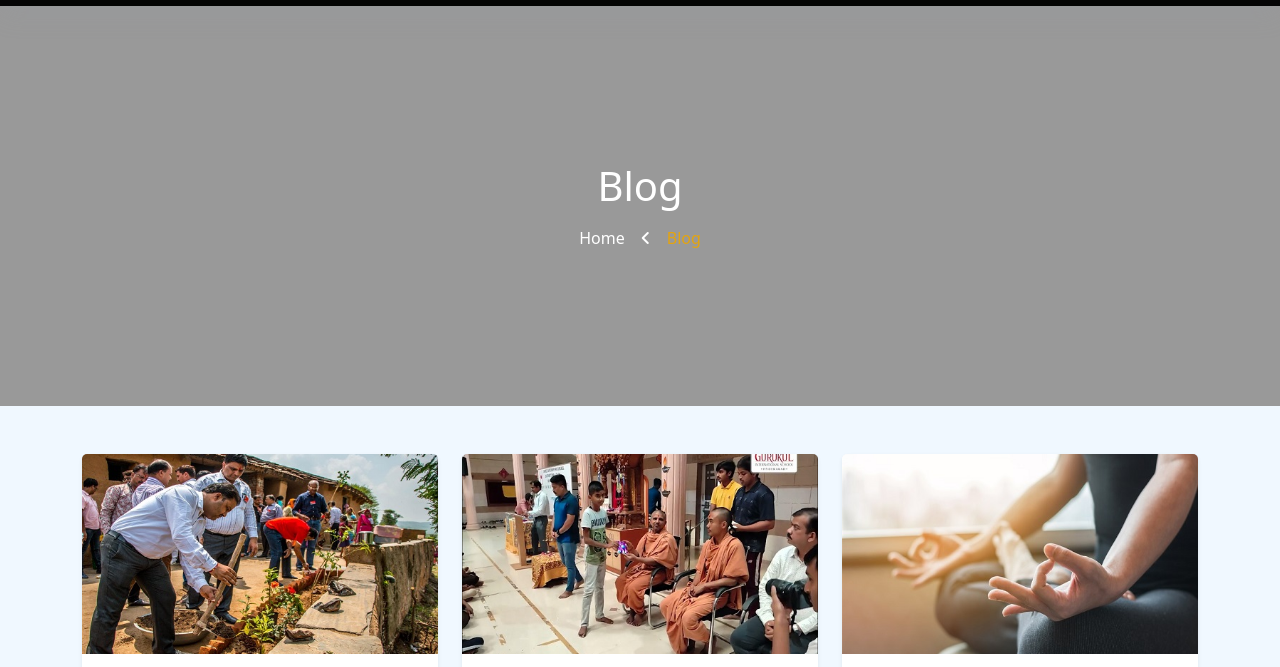
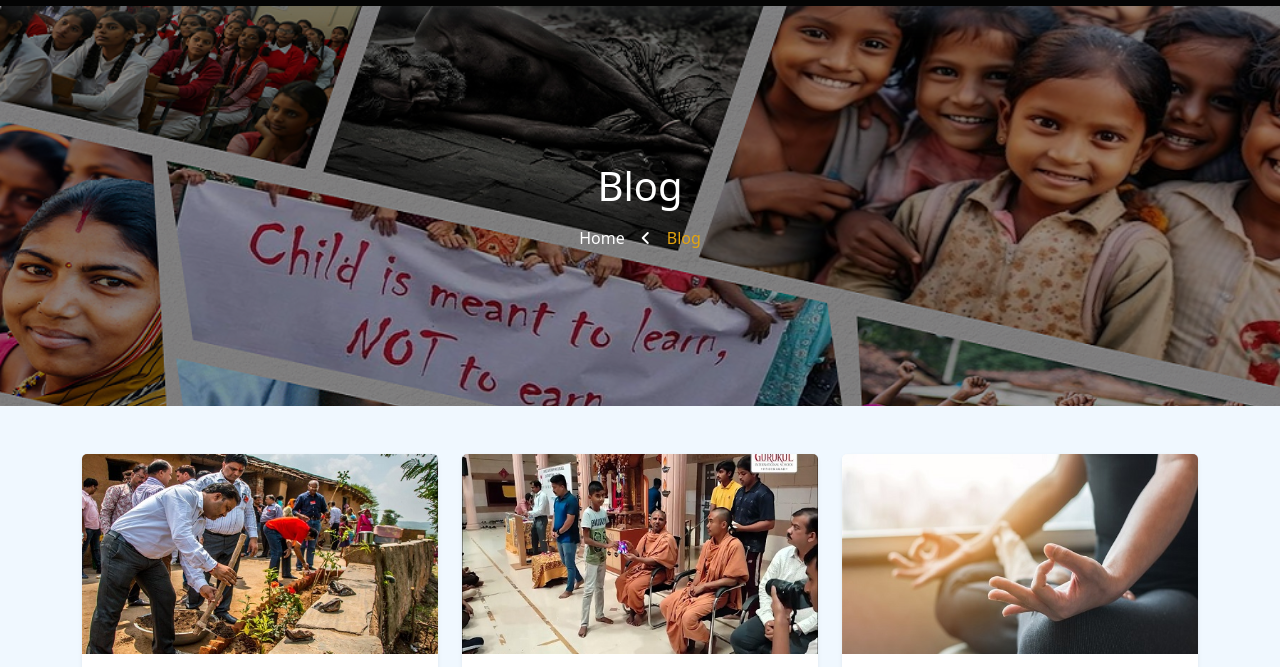
Before and after one commit to code-with-prasad/NGO, a plain HTML site: page blog.html in a window 1280 px wide. Shown: the part 132-799 px from the top of the page. Drawn offline with nearby package versions, Linux system fonts and the light colour scheme.

Commit message:
change background image path

```diff
--- a/assets/style/style.css
+++ b/assets/style/style.css
@@ -460,7 +460,7 @@ Home Page Section
 */
 
 .breadcrumb-sec {
-  background-image: url("assets/image/background/bredcrumb.png");
+  background-image: url("../image/background/bredcrumb.png");
   background-repeat: no-repeat;
   background-size: cover;
   width: 100%;
```
